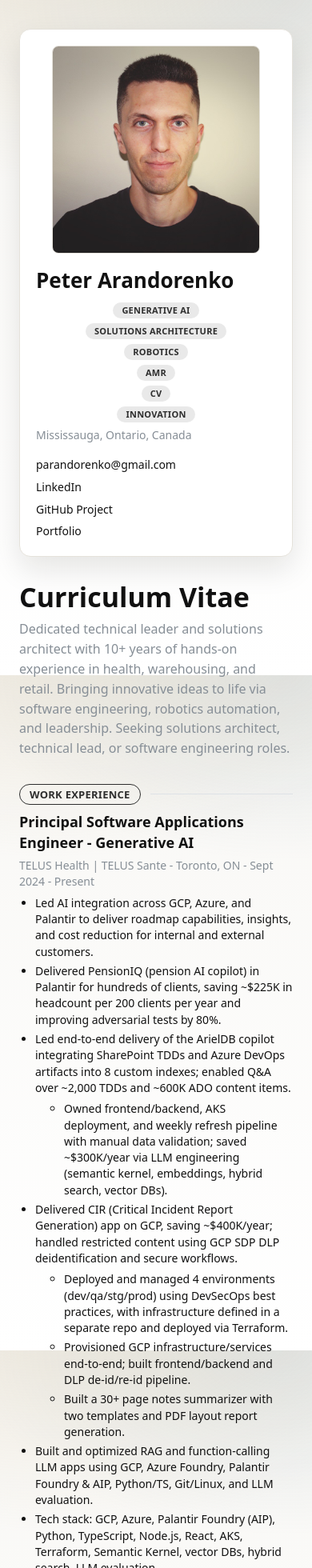
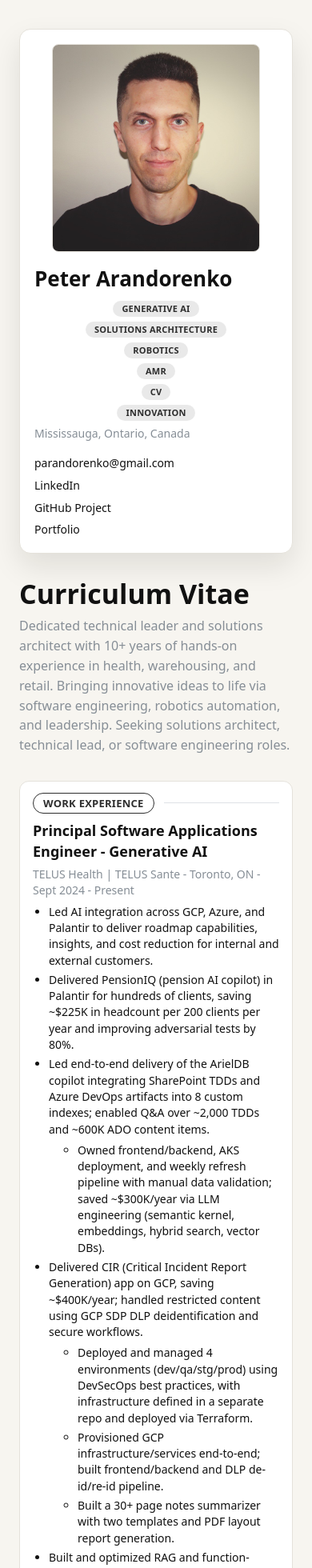
Before and after one commit to parandor/parandor.github.io, a React (Vite) app: page / in a window 390 px wide. Shown: the top 1960 px of the page at 80% size. Built offline with nearby package versions, Linux system fonts and the light colour scheme.

Commit message:
feat: refine section backgrounds and mobile sidebar styling

```diff
--- a/src/app/App.tsx
+++ b/src/app/App.tsx
@@ -15,7 +15,7 @@ import { cv } from '../data/cvData'
 
 function Section({ title, children }: { title: string; children: React.ReactNode }) {
   return (
-    <Stack gap={8}>
+    <Stack gap={8} className="sectionBlock">
       <Group gap="sm" align="center">
         <Badge variant="outline" color="dark" radius="xl" size="lg">
           {title}
--- a/src/styles/global.css
+++ b/src/styles/global.css
@@ -31,10 +31,7 @@ body {
     Helvetica,
     Arial,
     sans-serif;
-  background:
-    radial-gradient(900px 520px at 15% -10%, rgba(214, 199, 170, 0.35), transparent 60%),
-    radial-gradient(700px 420px at 90% 0%, rgba(120, 146, 160, 0.18), transparent 55%),
-    linear-gradient(180deg, var(--bg), var(--bg2));
+  background: #f7f5f0;
   color: var(--text);
 }
 
@@ -66,23 +63,27 @@ a:hover {
 
 @media (max-width: 900px) {
   .layout {
-    grid-template-columns: 1fr;
-    gap: 28px;
+    display: flex !important;
+    flex-direction: column !important;
+    gap: 28px !important;
   }
 
   .sidebar {
-    position: static;
-    padding: 18px;
+    position: static !important;
+    z-index: 0 !important;
+    padding: 18px !important;
+    width: 100% !important;
+    border-radius: 14px !important;
   }
 
   .photoWrap {
-    max-width: 260px;
-    margin: 0 auto;
+    max-width: 260px !important;
+    margin: 0 auto !important;
   }
 
   .cvColumn {
-    max-width: 100%;
-    margin-left: 0;
+    max-width: 100% !important;
+    margin-left: 0 !important;
   }
 }
 
@@ -139,6 +140,13 @@ a:hover {
   margin-left: auto;
 }
 
+.sectionBlock {
+  padding: 14px 16px;
+  border-radius: 12px;
+  background: #ffffff;
+  border: 1px solid var(--cardBorder);
+}
+
 .cvHeader {
   padding-bottom: 16px;
   border-bottom: 1px solid var(--cardBorder);
```
